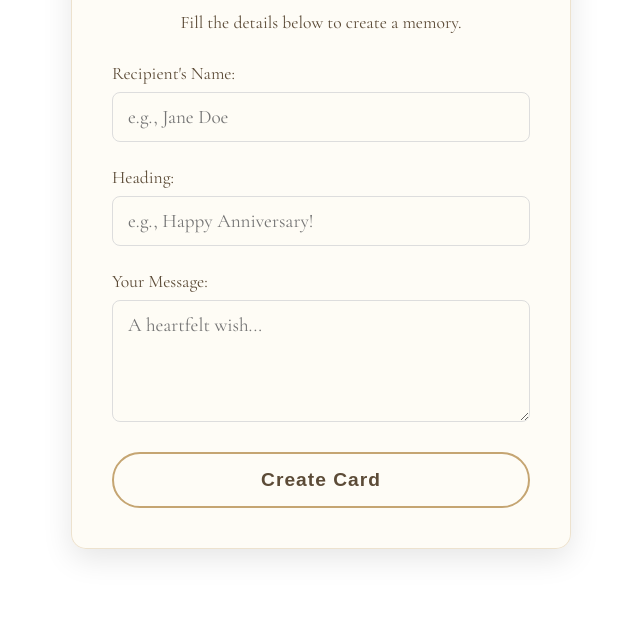
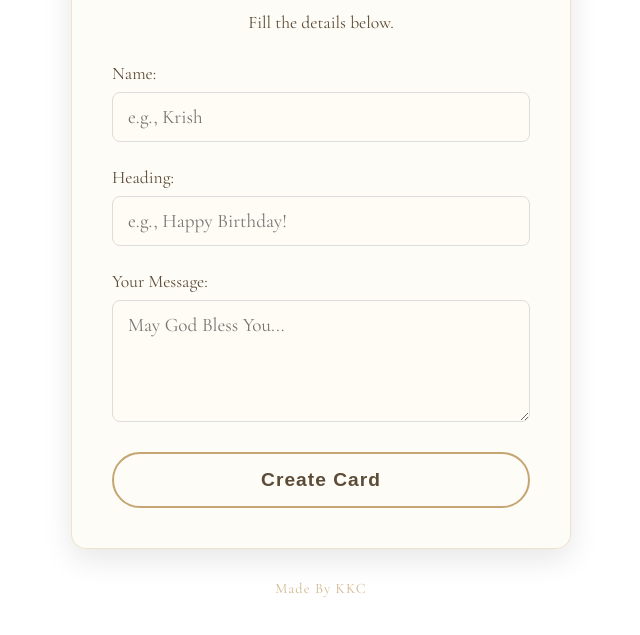
Before and after one commit to kkrriiissshhh/Urcard, a plain HTML site: page index.html in a window 1280 px wide. Shown: the part 183-818 px from the top of the page, without its empty margins (319-959 px from the left). Drawn offline with nearby package versions, Linux system fonts and the light colour scheme.

Commit message:
Update index.html

```diff
--- a/index.html
+++ b/index.html
@@ -352,6 +352,20 @@
             100% { transform: translateY(120vh) rotateZ(720deg); opacity: 0; }
         }
 
+        /* --- Watermark --- */
+        .watermark {
+            position: absolute;
+            bottom: 20px;
+            left: 50%;
+            transform: translateX(-50%);
+            color: var(--gold);
+            opacity: 0.8;
+            font-size: 0.9rem;
+            font-family: var(--font-body);
+            letter-spacing: 1px;
+            pointer-events: none; /* Make it non-interactive */
+        }
+
         /* --- Responsive Design --- */
         @media (max-width: 600px) {
             #form-section h1, #share-section h2, #headingDisplay { font-size: 2.5rem; }
@@ -369,23 +383,25 @@
     <section id="form-section" class="page-section">
         <div class="card-container">
             <h1>An Elegant Card</h1>
-            <p>Fill the details below to create a memory.</p>
+            <p>Fill the details below.</p>
             <form id="cardForm">
                 <div class="input-group">
-                    <label for="name">Recipient's Name:</label>
-                    <input type="text" id="name" required placeholder="e.g., Jane Doe">
+                    <label for="name">Name:</label>
+                    <input type="text" id="name" required placeholder="e.g., Krish">
                 </div>
                 <div class="input-group">
                     <label for="heading">Heading:</label>
-                    <input type="text" id="heading" required placeholder="e.g., Happy Anniversary!">
+                    <input type="text" id="heading" required placeholder="e.g., Happy Birthday!">
                 </div>
                 <div class="input-group">
                     <label for="message">Your Message:</label>
-                    <textarea id="message" rows="4" required placeholder="A heartfelt wish..."></textarea>
+                    <textarea id="message" rows="4" required placeholder="May God Bless You..."></textarea>
                 </div>
                 <button type="submit" class="styled-button">Create Card</button>
             </form>
         </div>
+        <!-- Watermark Added Here -->
+        <div class="watermark">Made By KKC</div>
     </section>
 
     <!-- Section 2: Share Link Screen -->
```
